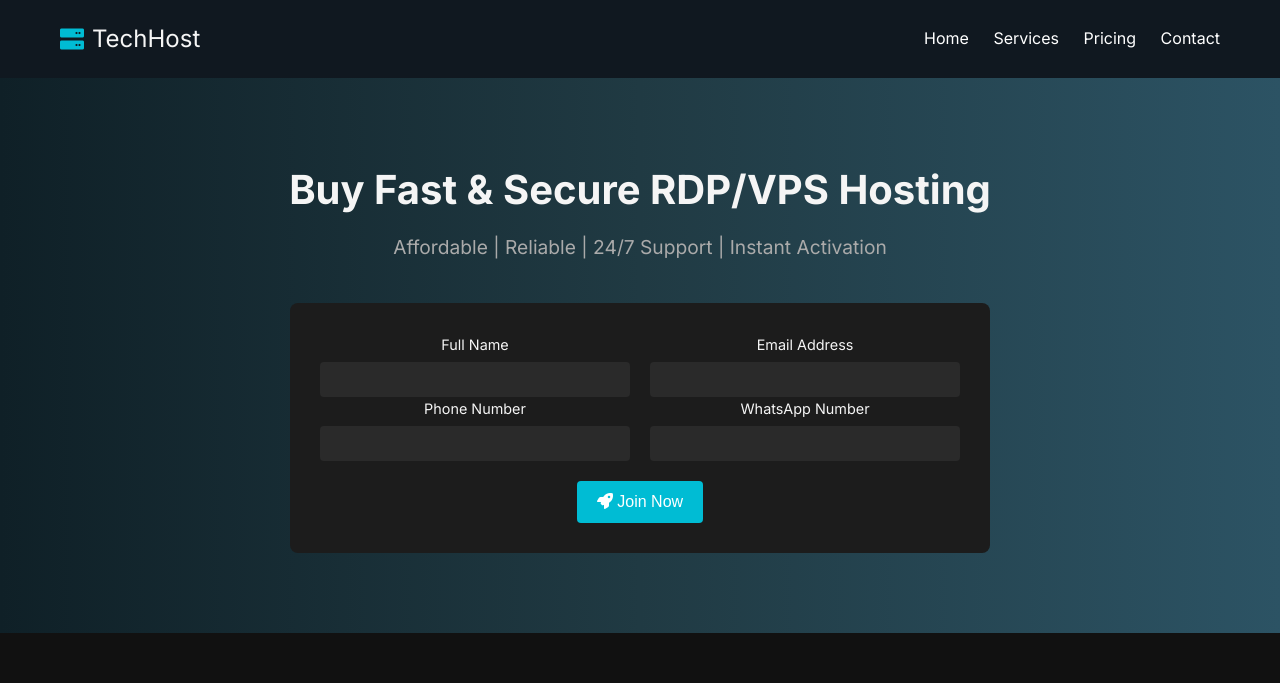
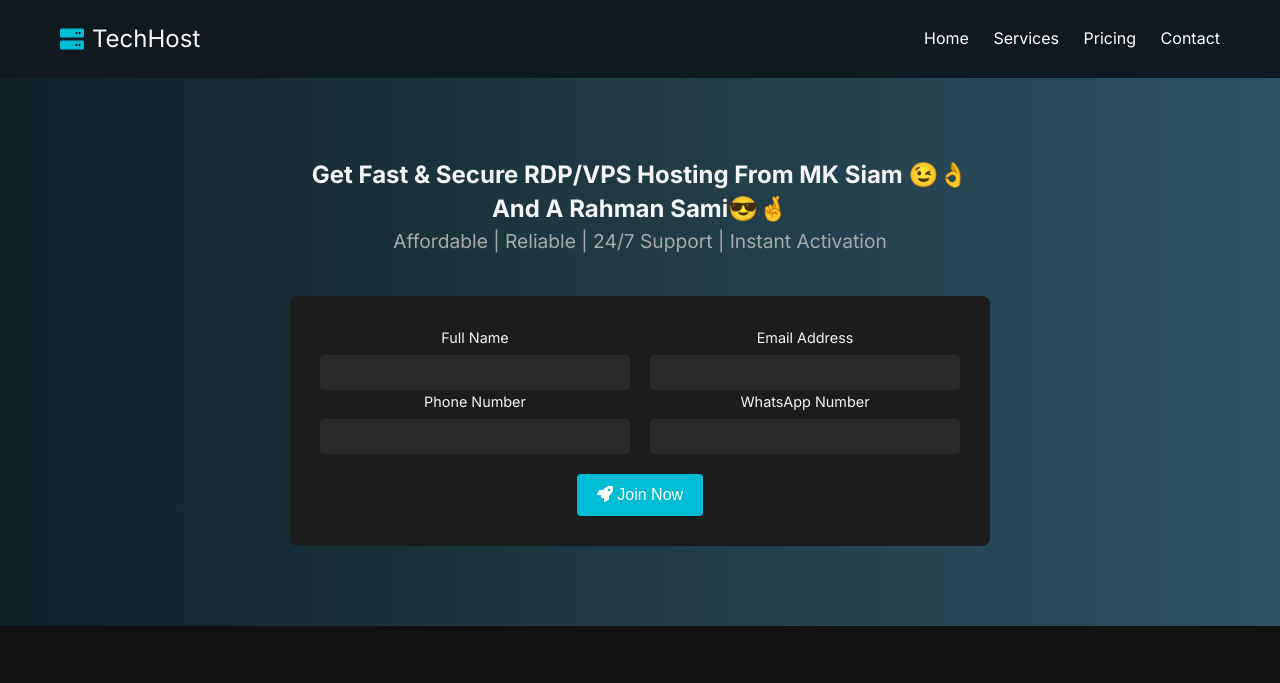
Before and after one commit to mksiam2025/rdp-website, a plain HTML site: page index.html in a window 1280 px wide. Shown: the top 683 px of the page. Drawn offline with Linux system fonts and the light colour scheme.

Commit message:
Add files via upload

```diff
--- a/index.html
+++ b/index.html
@@ -36,7 +36,10 @@
     <section id="home" class="hero">
         <div class="container">
             <div class="hero-content">
-                <h1 class="main-headline">Buy Fast & Secure RDP/VPS Hosting</h1>
+               <h1 style="text-align: center; line-height: 1.4;">
+  Get Fast & Secure RDP/VPS Hosting From MK Siam 😉👌<br>
+  And A Rahman Sami😎🤞
+</h1>
                 <p class="subheadline">Affordable | Reliable | 24/7 Support | Instant Activation</p>
 
                 <!-- Lead Capture Form -->
```
